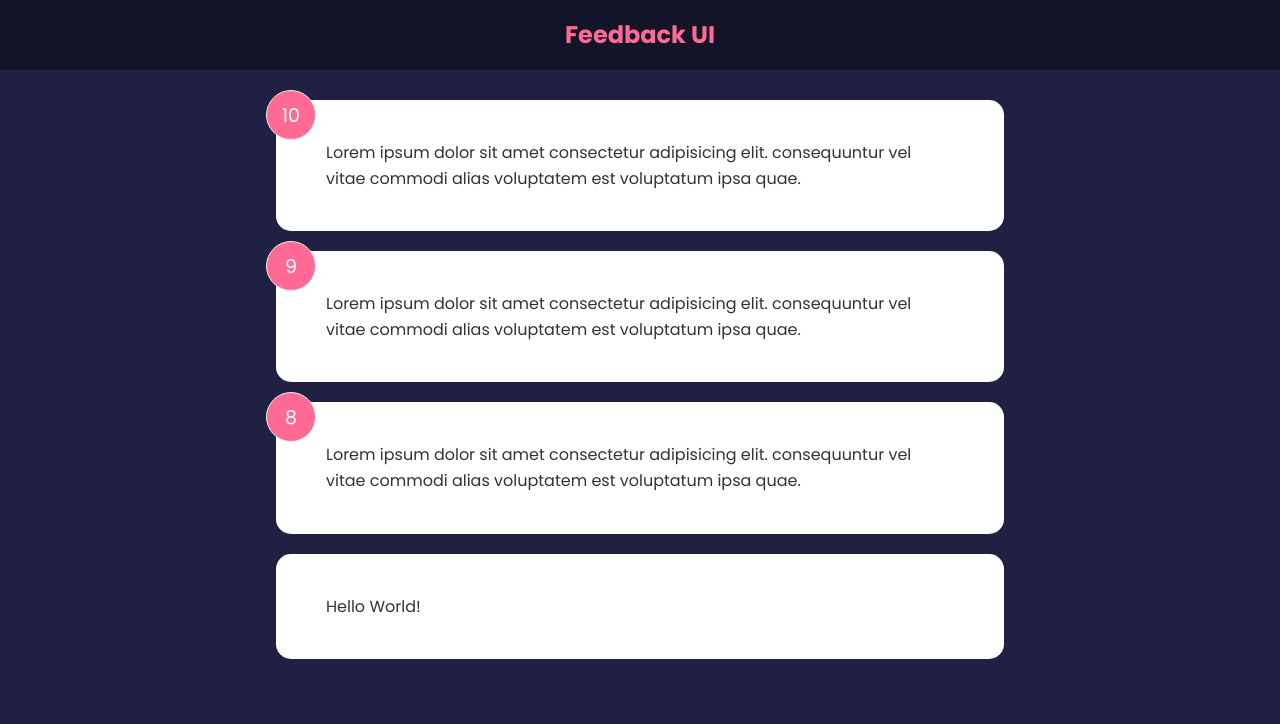
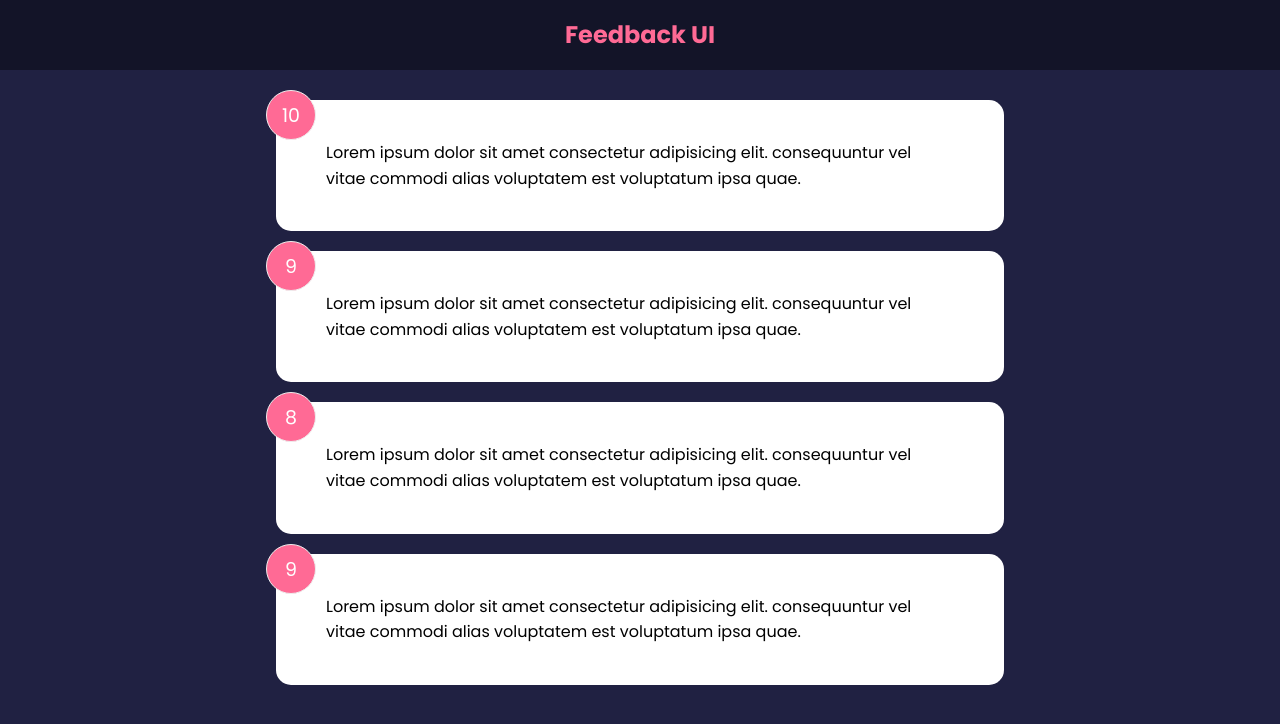
Before and after one commit to gideonfu55/feedback-app-prac, a React (Create React App) app: page / in a window 1280 px wide. Shown: the top 724 px of the page. Built offline with nearby package versions, Linux system fonts and the light colour scheme.

Commit message:
added boolean for card reverse color

```diff
--- a/src/App.js
+++ b/src/App.js
@@ -3,7 +3,6 @@ import { useState } from 'react'
 import Header from "./components/Header";
 import FeedbackData from './data/FeedbackData';
 import FeedbackList from './components/FeedbackList';
-import Card from './components/shared/Card';
 
 const App = () => {
   const [feedback, setFeedback] = useState(FeedbackData)
@@ -12,8 +11,7 @@ const App = () => {
     <>
       <Header />
       <div className='container'>
-        <FeedbackList feedback={feedback}/>
-        <Card>Hello World!</Card>
+        <FeedbackList feedback={feedback} />
       </div>
     </>
   )
--- a/src/components/FeedbackItem.jsx
+++ b/src/components/FeedbackItem.jsx
@@ -4,7 +4,7 @@ import Card from './shared/Card'
 function FeedbackItem({ item }) {
 
   return (
-    <Card reverse={true}>
+    <Card>
       <div className="num-display">{item.rating}</div>
       <div className="text-display">{item.text}</div>
     </Card>
--- a/src/components/shared/Card.jsx
+++ b/src/components/shared/Card.jsx
@@ -1,6 +1,11 @@
+import PropTypes from 'prop-types'
+
 function Card({ children, reverse }) {
   return (
-    <div className={`card ${reverse}`}>
+    <div className='card' style={{
+      backgroundColor: reverse ? 'rgba(0,0,0,0.4)' : '#fff',
+      color: reverse ? '#fff' : '#000',
+    }}>
       { children }
     </div>
   )
--- a/src/data/FeedbackData.js
+++ b/src/data/FeedbackData.js
@@ -14,6 +14,12 @@ const FeedbackData = [
     rating: 8,
     text: 'Lorem ipsum dolor sit amet consectetur adipisicing elit. consequuntur vel vitae commodi alias voluptatem est voluptatum ipsa quae.',
   },
+  {
+    id: 4,
+    rating: 9,
+    text: 'Lorem ipsum dolor sit amet consectetur adipisicing elit. consequuntur vel vitae commodi alias voluptatem est voluptatum ipsa quae.'
+  },
+
 ]
 
 export default FeedbackData
```
